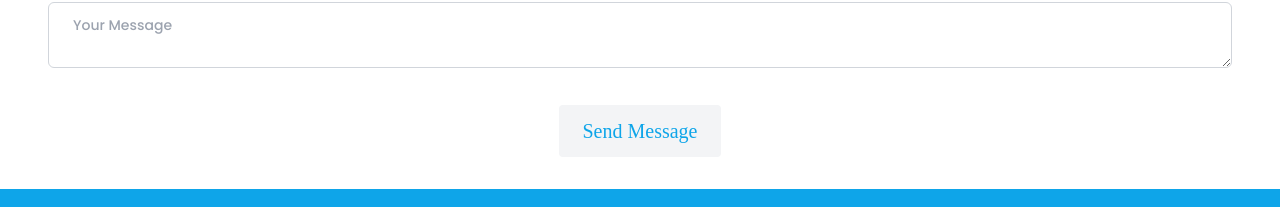
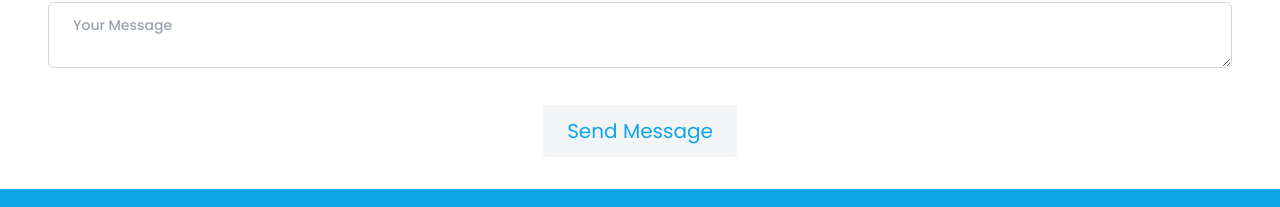
Before and after one commit to SohaibAmjad169/riders_revolution_frontend, a React (Vite) app: page /aboutUs in a window 1280 px wide. Shown: the part 2156-2363 px from the top of the page. Built offline with nearby package versions, Linux system fonts and the light colour scheme; no server answers.

Commit message:
change font

```diff
--- a/src/components/Form.jsx
+++ b/src/components/Form.jsx
@@ -133,7 +133,7 @@ const Form = () => {
         <div className="text-center">
           <button
             type="submit"
-            className="px-6 py-3 bg-gray-100 md:text-xl font-myFont2 text-sky-500 rounded hover:bg-sky-500 hover:text-white transition duration-300"
+            className="px-6 py-3 bg-gray-100 md:text-xl font-Poppins text-sky-500 rounded hover:bg-sky-500 hover:text-white transition duration-300"
           >
             Send Message
           </button>
```
